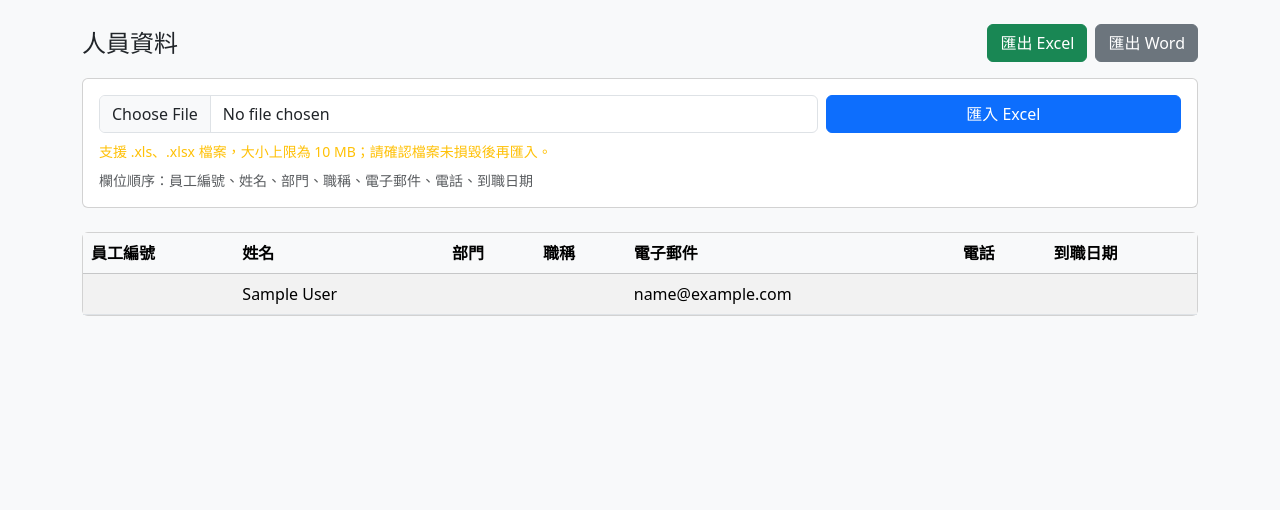
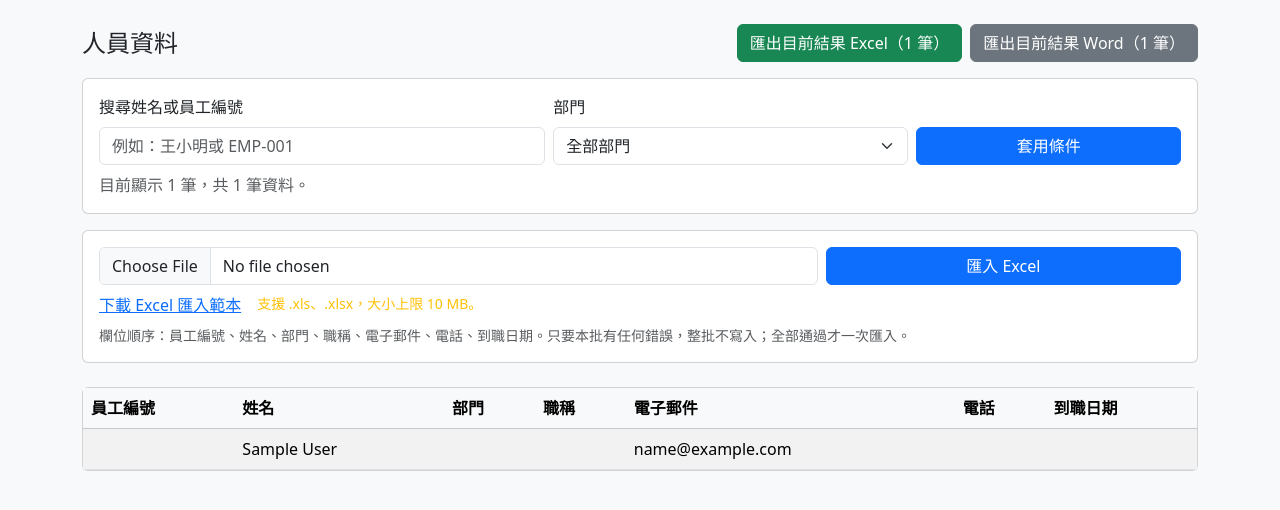
Before and after one commit to Ianshin2018/human-resource-app, a Laravel app: page /employees in a window 1280 px wide. Shown: the part 56-566 px from the top of the page. Run offline with Laravel 12, Linux system fonts and the light colour scheme; the visitor is signed in with stand-in values (Sample User, id 1); data comes from the database, SQL or seed files in the repository.

Commit message:
feat: add new features

```diff
--- a/app/Http/Controllers/EmployeeController.php
+++ b/app/Http/Controllers/EmployeeController.php
@@ -3,30 +3,67 @@
 namespace App\Http\Controllers;
 
 use App\Exports\EmployeesExport;
+use App\Exports\EmployeeTemplateExport;
 use App\Models\Employee;
 use Illuminate\Http\Request;
+use Illuminate\Http\UploadedFile;
 use Illuminate\Support\Facades\DB;
 use Illuminate\Support\Facades\Log;
 use Illuminate\Support\Facades\Validator;
 use Maatwebsite\Excel\Facades\Excel;
 use PhpOffice\PhpWord\PhpWord;
-use PhpOffice\PhpWord\SimpleType\Jc;
+use PhpOffice\PhpWord\Settings as PhpWordSettings;
 use PhpOffice\PhpWord\SimpleType\TblWidth;
-use PhpOffice\PhpWord\Settings as PhpWordSettings;
 
 class EmployeeController extends Controller
 {
-    public function index()
+    private function employeeQuery(string $search, string $department)
     {
+        $query = Employee::query();
+
+        if ($search !== '') {
+            $query->where(function ($query) use ($search) {
+                $query->where('name', 'like', "%{$search}%")
+                    ->orWhere('employee_number', 'like', "%{$search}%");
+            });
+        }
+        if ($department !== '') {
+            $query->where('department', $department);
+        }
+
+        return $query->orderBy('id');
+    }
+
+    public function index(Request $request)
+    {
+        $search = trim((string) $request->query('search'));
+        $department = trim((string) $request->query('department'));
+        $query = $this->employeeQuery($search, $department);
+
         return view('employees.index', [
-            'employees' => Employee::orderBy('id')->get(),
+            'employees' => $query->paginate(20)->withQueryString(),
+            'departments' => Employee::query()
+                ->whereNotNull('department')
+                ->where('department', '!=', '')
+                ->distinct()
+                ->orderBy('department')
+                ->pluck('department'),
+            'search' => $search,
+            'department' => $department,
+            'filteredCount' => $this->employeeQuery($search, $department)->count(),
+            'totalCount' => Employee::query()->count(),
         ]);
+    }
+
+    public function downloadTemplate()
+    {
+        return Excel::download(new EmployeeTemplateExport, 'employee-import-template.xlsx');
     }
 
     public function import(Request $request)
     {
         $file = $request->file('file');
-        if ($file instanceof \Illuminate\Http\UploadedFile && !$file->isValid()) {
+        if ($file instanceof UploadedFile && ! $file->isValid()) {
             $errorCode = $file->getError();
             Log::warning('Employee Excel upload failed.', ['php_upload_error' => $errorCode]);
 
@@ -78,6 +115,7 @@ class EmployeeController extends Controller
             $extraValues = array_slice($row, 7);
             if (array_filter($extraValues, fn ($v) => $v !== null && trim((string) $v) !== '') !== []) {
                 $errors[] = "第 {$excelRow} 列：七個指定欄位以外仍有資料，請移除多餘欄位內容。";
+
                 continue;
             }
 
@@ -113,7 +151,7 @@ class EmployeeController extends Controller
             }
 
             if ($rowErrors) {
-                $errors[] = "第 {$excelRow} 列：" . implode('；', $rowErrors);
+                $errors[] = "第 {$excelRow} 列：".implode('；', $rowErrors);
             } else {
                 $valid[] = $data;
             }
@@ -129,7 +167,7 @@ class EmployeeController extends Controller
             }
         });
 
-        return back()->with('status', '匯入完成，共成功匯入 ' . count($valid) . ' 筆資料。');
+        return back()->with('status', '匯入完成，共成功匯入 '.count($valid).' 筆資料。');
     }
 
     private function uploadErrorMessage(int $errorCode): string
@@ -163,17 +201,32 @@ class EmployeeController extends Controller
                 return $date->format('Y-m-d');
             }
         }
+
         return $text;
     }
 
     public function exportExcel()
     {
-        return Excel::download(new EmployeesExport, 'human-employees.xlsx');
+        $search = trim((string) request()->query('search'));
+        $department = trim((string) request()->query('department'));
+        $count = $this->employeeQuery($search, $department)->count();
+        if ($count === 0) {
+            return back()->withErrors(['export' => '目前沒有符合匯出條件的資料，未產生空白匯出檔案。']);
+        }
+
+        return Excel::download(new EmployeesExport($search, $department), 'human-employees.xlsx');
     }
 
     public function exportWord()
     {
-        $phpWord = new PhpWord();
+        $search = trim((string) request()->query('search'));
+        $department = trim((string) request()->query('department'));
+        $employees = $this->employeeQuery($search, $department)->get();
+        if ($employees->isEmpty()) {
+            return back()->withErrors(['export' => '目前沒有符合匯出條件的資料，未產生空白匯出檔案。']);
+        }
+
+        $phpWord = new PhpWord;
         $phpWord->setDefaultFontName('Microsoft JhengHei');
         $section = $phpWord->addSection();
         $section->addText('人員資料', ['bold' => true, 'size' => 16]);
@@ -183,7 +236,7 @@ class EmployeeController extends Controller
         foreach ($headers as $header) {
             $table->addCell(1500)->addText($header, ['bold' => true]);
         }
-        foreach (Employee::orderBy('id')->get() as $employee) {
+        foreach ($employees as $employee) {
             $table->addRow();
             foreach ([
                 $employee->employee_number, $employee->name, $employee->department,
@@ -195,10 +248,10 @@ class EmployeeController extends Controller
 
         $filename = 'human-employees.docx';
         $tempDirectory = ini_get('upload_tmp_dir');
-        if (!is_string($tempDirectory) || $tempDirectory === '' || !is_dir($tempDirectory) || !is_writable($tempDirectory)) {
+        if (! is_string($tempDirectory) || $tempDirectory === '' || ! is_dir($tempDirectory) || ! is_writable($tempDirectory)) {
             $tempDirectory = sys_get_temp_dir();
         }
-        if (!is_dir($tempDirectory) || !is_writable($tempDirectory)) {
+        if (! is_dir($tempDirectory) || ! is_writable($tempDirectory)) {
             throw new \RuntimeException('沒有可供 Word 匯出使用的暫存資料夾。');
         }
 
@@ -209,6 +262,7 @@ class EmployeeController extends Controller
         }
 
         $phpWord->save($path);
+
         return response()->download($path, $filename, [
             'Content-Type' => 'application/vnd.openxmlformats-officedocument.wordprocessingml.document',
         ])->deleteFileAfterSend(true);
--- a/resources/views/employees/index.blade.php
+++ b/resources/views/employees/index.blade.php
@@ -2,8 +2,37 @@
 @section('content')
 <div class="d-flex flex-wrap gap-2 align-items-center mb-3">
     <h4 class="me-auto mb-0">人員資料</h4>
-    <a class="btn btn-success" href="{{ route('employees.export.excel') }}">匯出 Excel</a>
-    <a class="btn btn-secondary" href="{{ route('employees.export.word') }}">匯出 Word</a>
+    <a class="btn btn-success" href="{{ route('employees.export.excel', ['search' => $search, 'department' => $department]) }}">匯出目前結果 Excel（{{ $filteredCount }} 筆）</a>
+    <a class="btn btn-secondary" href="{{ route('employees.export.word', ['search' => $search, 'department' => $department]) }}">匯出目前結果 Word（{{ $filteredCount }} 筆）</a>
+</div>
+
+<div class="card mb-3">
+    <div class="card-body">
+        <form method="get" action="{{ route('employees.index') }}" class="row g-2 align-items-end">
+            <div class="col-md-5">
+                <label for="search" class="form-label">搜尋姓名或員工編號</label>
+                <input id="search" type="text" name="search" value="{{ $search }}" class="form-control" placeholder="例如：王小明或 EMP-001">
+            </div>
+            <div class="col-md-4">
+                <label for="department" class="form-label">部門</label>
+                <select id="department" name="department" class="form-select">
+                    <option value="">全部部門</option>
+                    @foreach ($departments as $departmentName)
+                        <option value="{{ $departmentName }}" @selected($department === $departmentName)>{{ $departmentName }}</option>
+                    @endforeach
+                </select>
+            </div>
+            <div class="col-md-3 d-flex gap-2">
+                <button class="btn btn-primary flex-fill">套用條件</button>
+                @if ($search !== '' || $department !== '')
+                    <a class="btn btn-outline-secondary flex-fill" href="{{ route('employees.index') }}">清除條件</a>
+                @endif
+            </div>
+        </form>
+        <div class="text-muted mt-2">
+            目前顯示 {{ $filteredCount }} 筆，共 {{ $totalCount }} 筆資料。
+        </div>
+    </div>
 </div>
 
 <div class="card mb-4">
@@ -13,14 +42,17 @@
             <div class="col-md-8"><input type="file" name="file" class="form-control" accept=".xls,.xlsx" required></div>
             <div class="col-md-4"><button class="btn btn-primary w-100">匯入 Excel</button></div>
         </form>
-        <small class="text-warning d-block mt-2">支援 .xls、.xlsx 檔案，大小上限為 10 MB；請確認檔案未損毀後再匯入。</small>
+        <div class="d-flex flex-wrap gap-3 mt-2">
+            <a class="link-primary" href="{{ route('employees.import.template') }}">下載 Excel 匯入範本</a>
+            <small class="text-warning">支援 .xls、.xlsx，大小上限 10 MB。</small>
+        </div>
         @if (session('status'))<div class="alert alert-success mt-3 mb-0">{{ session('status') }}</div>@endif
         @if ($errors->any())
             <div class="alert alert-danger mt-3 mb-0">
                 @foreach ($errors->all() as $error)<div style="white-space: pre-line">{{ $error }}</div>@endforeach
             </div>
         @endif
-        <small class="text-muted d-block mt-2">欄位順序：員工編號、姓名、部門、職稱、電子郵件、電話、到職日期</small>
+        <small class="text-muted d-block mt-2">欄位順序：員工編號、姓名、部門、職稱、電子郵件、電話、到職日期。只要本批有任何錯誤，整批不寫入；全部通過才一次匯入。</small>
     </div>
 </div>
 
@@ -35,10 +67,24 @@
                     <td>{{ $employee->position }}</td><td>{{ $employee->email }}</td><td>{{ $employee->phone }}</td><td>{{ $employee->hire_date }}</td>
                 </tr>
             @empty
-                <tr><td colspan="7" class="text-center text-muted py-4">目前沒有資料</td></tr>
+                <tr>
+                    <td colspan="7" class="text-center text-muted py-4">
+                        @if ($totalCount === 0)
+                            資料庫目前沒有資料。
+                        @else
+                            目前條件沒有符合的資料。
+                            @if ($search !== '' || $department !== '')
+                                <a href="{{ route('employees.index') }}" class="ms-1">清除搜尋條件</a>
+                            @endif
+                        @endif
+                    </td>
+                </tr>
             @endforelse
             </tbody>
         </table>
     </div>
 </div>
+<div class="mt-3">
+    {{ $employees->links() }}
+</div>
 @endsection
--- a/routes/web.php
+++ b/routes/web.php
@@ -1,8 +1,8 @@
 <?php
 
-use Illuminate\Support\Facades\Route;
 use App\Http\Controllers\AuthController;
 use App\Http\Controllers\EmployeeController;
+use Illuminate\Support\Facades\Route;
 
 Route::get('/', fn () => auth()->check()
     ? redirect()->route('employees.index')
@@ -18,6 +18,7 @@ Route::middleware('guest')->group(function () {
 Route::middleware('auth')->group(function () {
     Route::post('/logout', [AuthController::class, 'logout'])->name('logout');
     Route::get('/employees', [EmployeeController::class, 'index'])->name('employees.index');
+    Route::get('/employees/import/template', [EmployeeController::class, 'downloadTemplate'])->name('employees.import.template');
     Route::post('/employees/import', [EmployeeController::class, 'import'])->name('employees.import');
     Route::get('/employees/export/excel', [EmployeeController::class, 'exportExcel'])->name('employees.export.excel');
     Route::get('/employees/export/word', [EmployeeController::class, 'exportWord'])->name('employees.export.word');
```
Also changed, not shown: app/Exports/EmployeeTemplateExport.php (added, +31 -0 lines), app/Exports/EmployeesExport.php (+20 -1 lines), tests/Feature/EmployeeImportUploadTest.php (+106 -5 lines), tests/Feature/EmployeeRosterTest.php (added, +67 -0 lines), tests/Feature/EmployeeWordExportTest.php (+8 -1 lines), tests/Feature/ExampleTest.php (+1 -1 lines), README.md.
